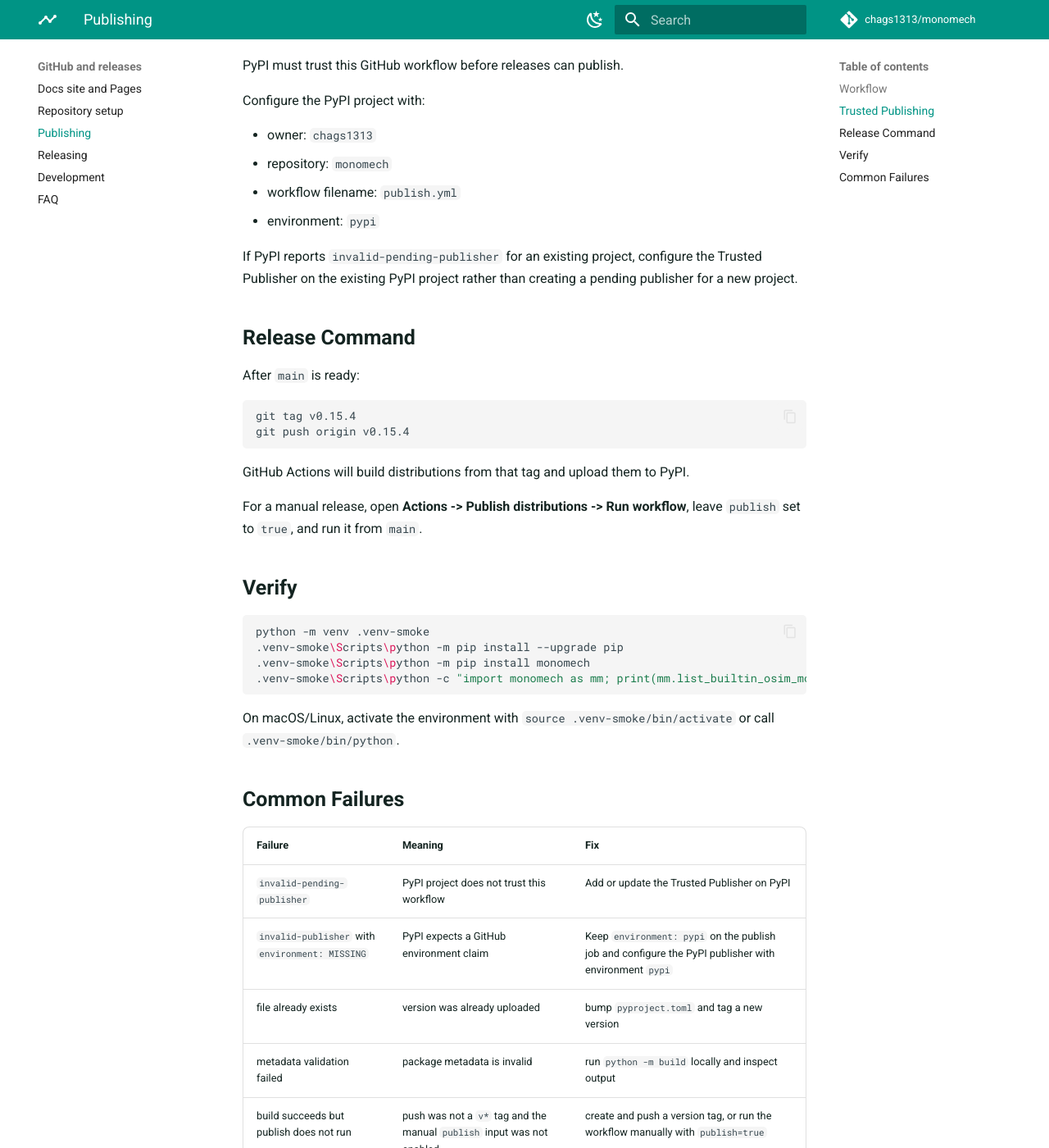
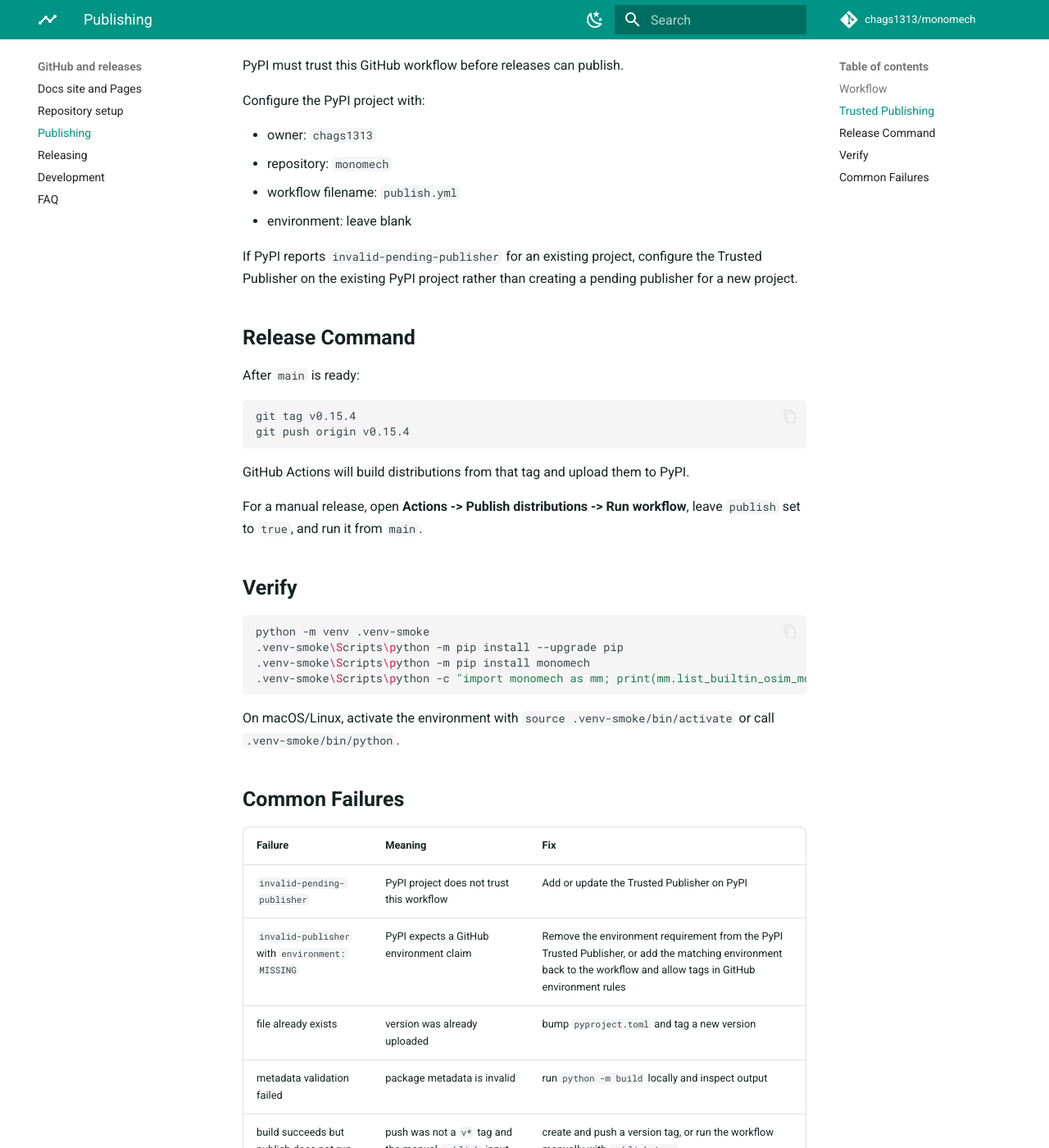
Before and after one commit to chags1313/monomech, an MkDocs documentation site: the page built from docs/PUBLISHING.md, in a window 1280 px wide and 1400 px high, scrolled down 654 px. Shown: the whole window at 82% size. Built offline with MkDocs 1.6.1 and Material for MkDocs 9.7.7, drawn with Linux system fonts in a browser that asks for light colours; comment, search, counter and statistics services are not loaded.

Commit message:
Allow direct PyPI publishing

```diff
--- a/docs/PUBLISHING.md
+++ b/docs/PUBLISHING.md
@@ -24,7 +24,7 @@
 - owner: `chags1313`
 - repository: `monomech`
 - workflow filename: `publish.yml`
-- environment: `pypi`
+- environment: leave blank
 
 If PyPI reports `invalid-pending-publisher` for an existing project, configure the Trusted Publisher on the existing PyPI project rather than creating a pending publisher for a new project.
 
@@ -57,7 +57,7 @@
 | Failure | Meaning | Fix |
 | --- | --- | --- |
 | `invalid-pending-publisher` | PyPI project does not trust this workflow | Add or update the Trusted Publisher on PyPI |
-| `invalid-publisher` with `environment: MISSING` | PyPI expects a GitHub environment claim | Keep `environment: pypi` on the publish job and configure the PyPI publisher with environment `pypi` |
+| `invalid-publisher` with `environment: MISSING` | PyPI expects a GitHub environment claim | Remove the environment requirement from the PyPI Trusted Publisher, or add the matching environment back to the workflow and allow tags in GitHub environment rules |
 | file already exists | version was already uploaded | bump `pyproject.toml` and tag a new version |
 | metadata validation failed | package metadata is invalid | run `python -m build` locally and inspect output |
 | build succeeds but publish does not run | push was not a `v*` tag and the manual `publish` input was not enabled | create and push a version tag, or run the workflow manually with `publish=true` |
```
Also changed, not shown: 1 other file.
